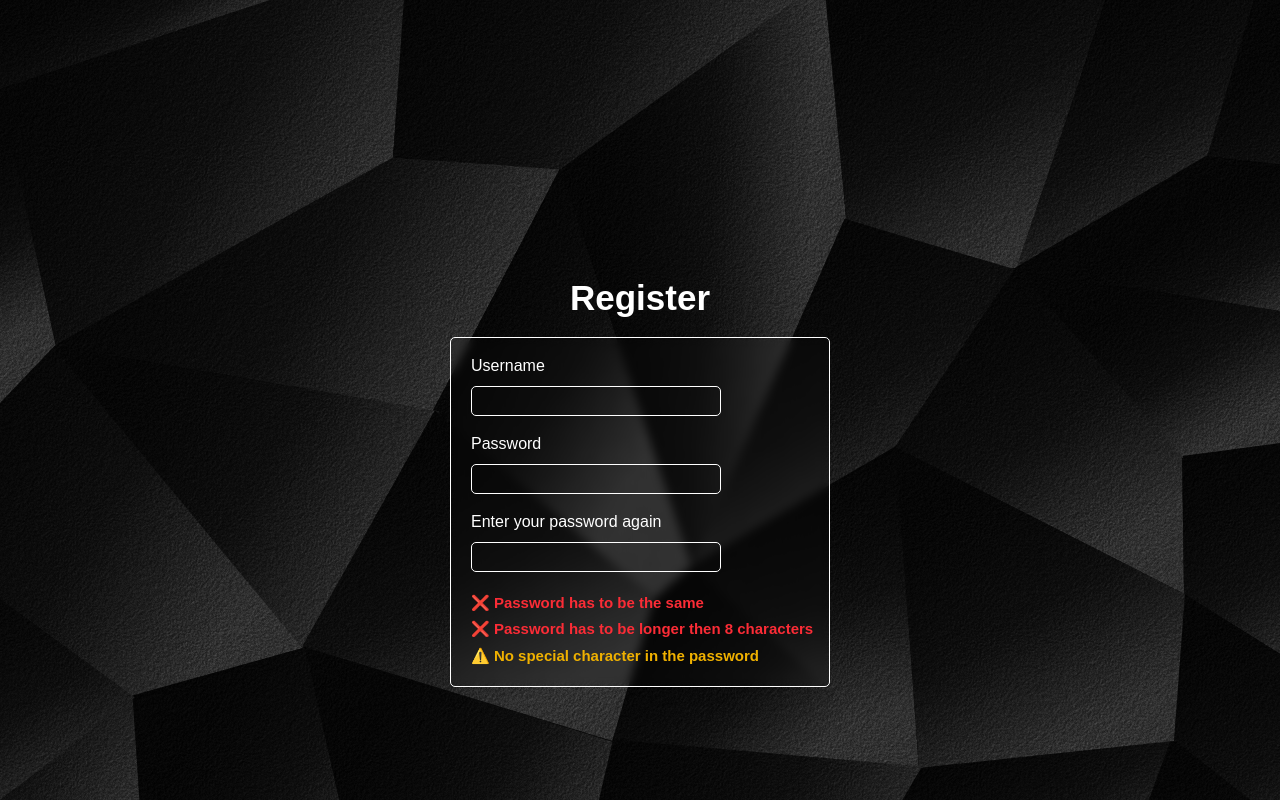
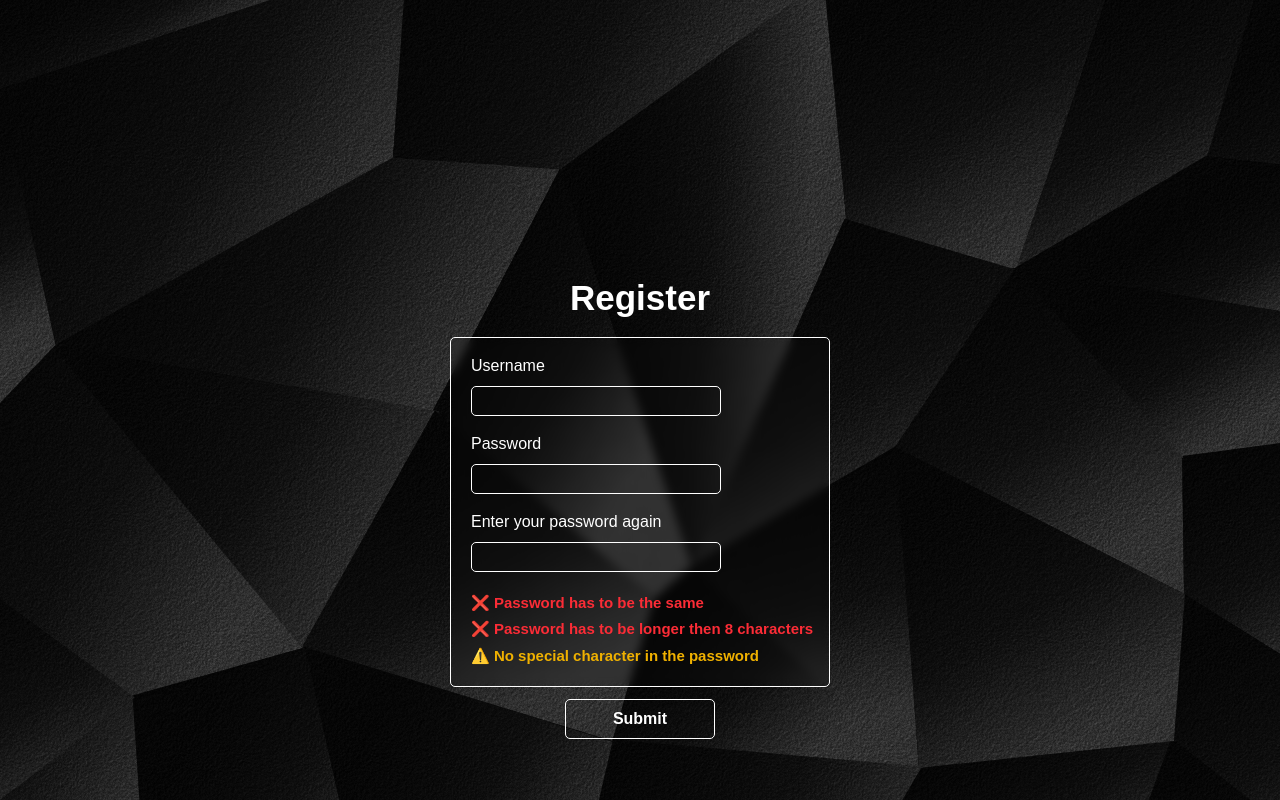
Before and after one commit to imtheround/info, a Next.js app: page /formulaire in a window 1280 px wide. Built offline with nearby package versions, Linux system fonts and the light colour scheme.

Commit message:
added submit button + error message

```diff
--- a/app/formulaire/page.tsx
+++ b/app/formulaire/page.tsx
@@ -35,35 +35,63 @@ export default function Home(){
   const [passwordspecialChar, setpasswordspecialChar] = useState(true)
   // to check if both pwd is the same
   const [samepwd, Setsamepwd] = useState(false)
+  // to store the reason why the pwd is invalid, used gpt for the <string[]>([])
+  const [failedreason, setfailedreason] = useState<string[]>([]);
+  // the msg displayed when failed to register
+  const [failedstring, setfailedstring] = useState("")
   // callback for the form
   // the e.preventdefault is from gpt cuz i didnt know how to prevent full refresh when submit
   const submitCallback = (e: React.FormEvent) => {
     e.preventDefault();
-    if (passwordValidated){
+    if (samepwd && !pwdLengthNotMet && passwordValidated && username.length !== 0) {
       // so the logged in success full message appear
     setLoggedin(true)
-    // 3 second timeout
+    // 2 second timeout
     setTimeout(() => {
       // redirect to registered page
       router.push("/registered?name=" + username);
-    }, 3000);
+    }, 2000);
     } else {
-      alert("Invalid password!")
+      if (username.length === 0 && !failedreason.includes("Username is empty")){
+        setfailedreason(prev => [
+          ...prev.filter(item => item !== "Username is empty"),
+          "Username is empty",
+        ]);
+        // because react doesnt update the variable, and the reason will be empty, even tho username is empty,
+        alert("Invalid password! Reasons: "+failedreason.join(", ")+"Username is empty")
+      } else {
+      const reasonsString = failedreason.join(", ");
+      alert("Invalid password! Reasons:"+reasonsString)}
     }
   }
 
   //handle for change (js setting the value to the value in the forme) this one for username
   const handleChange = (e:any) => {
     setUsername(e.target.value);
+    if (e.target.value.length !== 0){
+      setfailedreason(prev => prev.filter(item => item !== "Username is empty"));
+    } else {
+      setfailedreason(prev => [
+        ...prev.filter(item => item !== "Username is empty"),
+        "Username is empty",
+      ]);
+    }
   }
   // same thing here, for password
   const handleChangePassword = (e:any) => {
+    console.log(failedreason)
     // check if password and enter password again are same
     if (charValidate === e.target.value&& e.target.value.length !== 0){
       // this is used to show the text
       Setsamepwd(true)
       setpasswordValidated(true)
+      setfailedreason(prev => prev.filter(item => item !== "Passwords do not match"));
     } else {
+      // used gpt again for the ...prev filter thingy, and check if the reason already exist
+      setfailedreason(prev => [
+        ...prev.filter(item => item !== "Passwords do not match"),
+        "Passwords do not match",
+      ]);
       Setsamepwd(false)
       setpasswordValidated(false)
     }
@@ -71,7 +99,13 @@ export default function Home(){
     if (e.target.value.length < 8 || e.target.value.length === 0) {
       setPwdLengthNotMet(true);
       setpasswordValidated(false)
+      // gpt here again
+      setfailedreason(prev => [
+    ...prev.filter(item => item !== "Passwords is less then 8 characters"),
+    "Passwords is less then 8 characters",
+  ]);
     } else {
+      setfailedreason(prev => prev.filter(item => item !== "Passwords is less then 8 characters"));
       setPwdLengthNotMet(false);
       setpasswordValidated(true)
     }
@@ -92,11 +126,15 @@ export default function Home(){
   if (e.target.value === password && e.target.value.length !== 0) {
     Setsamepwd(true);
     setpasswordValidated(true);
+    setfailedreason(prev => prev.filter(item => item !== "Passwords do not match"));
   } else {
+    setfailedreason(prev => [
+      ...prev.filter(item => item !== "Passwords do not match"),
+      "Passwords do not match",
+    ]);
     Setsamepwd(false);
     setpasswordValidated(false);
   }
-
 };
 
   // returns the actual html
@@ -113,7 +151,7 @@ export default function Home(){
         Register
       </h1>
       {/* register box*/}
-      <div className="mt-3 mx-auto w-[380px] h-[350px] border-[1.5px] border-solid border-white rounded-[5px]  hover:w-[410px] duration-500 flex hover:backdrop-blur-[25px] backdrop-blur-[5px]">
+      <div className="mt-3 mx-auto w-[380px] h-[350px] border-[1.5px] border-solid border-white rounded-[5px] hover:w-[410px] duration-500 flex hover:backdrop-blur-[25px] backdrop-blur-[5px] ease-in-out">
         {/* a div here to wrap things up cuz of flex*/}
         <div className="pl-5">
 
@@ -164,8 +202,18 @@ export default function Home(){
         {!passwordspecialChar && <p className="mx-auto text-green-500 text-[15px] pt-1 font-semibold">✅ Password contains a special character</p>}
        </div>
       </div>
+      {/* submit button */}
+      <button
+        className="mt-3 mx-auto w-[150px] h-[40px] rounded-[5px] border-[1.5px] border-solid border-white text-white font-bold hover:bg-white hover:text-black hover:border-black duration-300 ease-in-out"
+        onClick={submitCallback}
+      >
+        Submit
+      </button>
       {/* displayed when regirstered */}
-      {loggedin && <p className="mx-auto text-green-500 text-[15px] pt-5 font-semibold">Registered successfully!! You will be redirected in 3 seconds</p>}
+      {loggedin && <p className="mx-auto text-green-500 text-[15px] pt-5 font-semibold">Registered successfully!! You will be redirected in 2 seconds</p>}
+
+
+
 
   </div>
     </div>
--- a/app/registered/page.tsx
+++ b/app/registered/page.tsx
@@ -7,7 +7,7 @@ export default function Registered(){
   return(
     <div className="bg-black w-[100vw] h-[100vh] flex">
         <h1 className="text-white text-[30px] mx-auto font-bold  my-auto">
-          Hi {name}. You are registered!
+          Hi {name}. You are now registered!
         </h1>
     </div>
   )
```
Also changed, not shown: 1 other file (tests, documents, lock files or other folders). Lines whose indentation alone changed are shown as unchanged.
